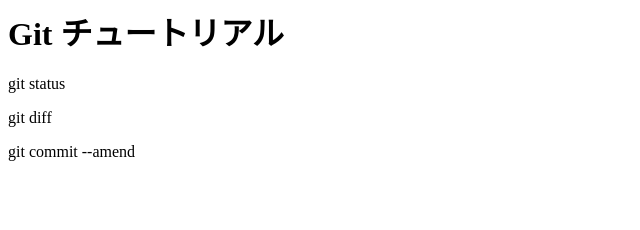
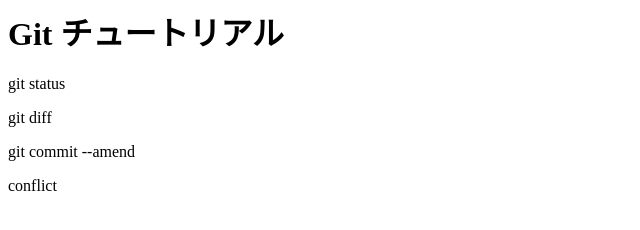
Before and after one commit to toooom10333/git_tutorial, a plain HTML site: page index.html in a window 1280 px wide. Shown: the full height of the page, 0-640 px from the left. Drawn offline with Linux system fonts and the light colour scheme.

Commit message:
conflictを追記

```diff
--- a/index.html
+++ b/index.html
@@ -2,3 +2,4 @@
 <p>git status</p>
 <p>git diff</p>
 <p>git commit --amend</p>
+<p>conflict</P>
```
